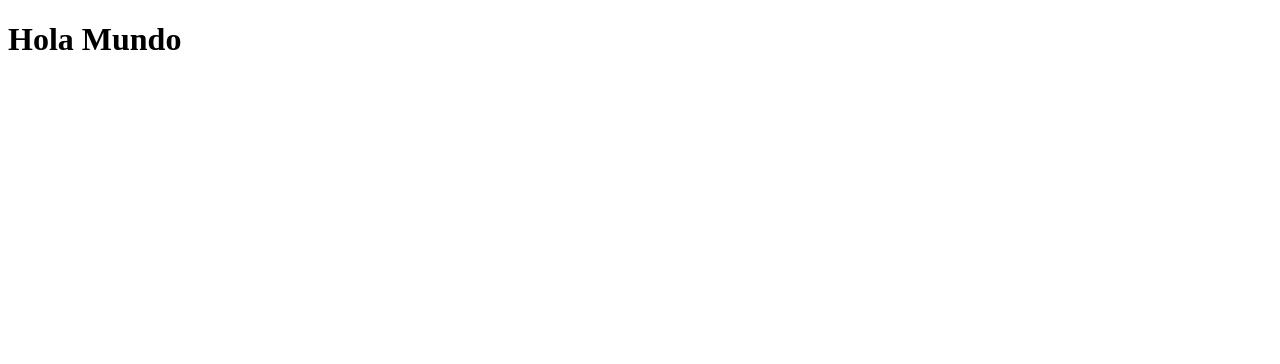
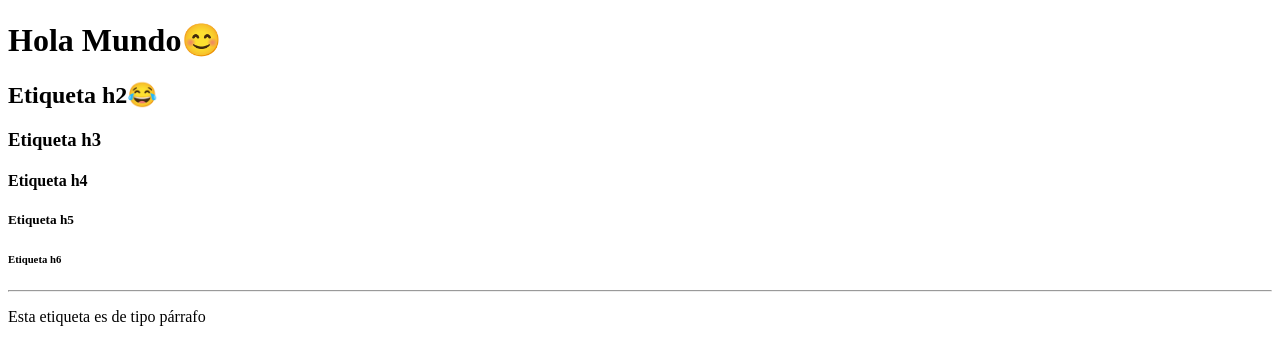
Before and after one commit to arqmonteso-blip/talentotechG706, a plain HTML site: page mision1/frontend/index.html in a window 1280 px wide. Drawn offline with Linux system fonts and the light colour scheme.

Commit message:
13 de abrik pt 2

```diff
--- a/mision1/frontend/index.html
+++ b/mision1/frontend/index.html
@@ -1,11 +1,26 @@
 <!DOCTYPE html>
 <html lang="es">
+
 <head>
     <meta charset="UTF-8">
     <meta name="viewport" content="width=device-width, initial-scale=1.0">
     <title>Mi Primera Web</title>
 </head>
+
 <body>
-    <h1>Hola Mundo</h1>
+    <!-- comentario-->
+    <h1>Hola Mundo😊</h1>
+    <h2>Etiqueta h2😂</h2>
+    <h3>Etiqueta h3</h3>
+    <h4>Etiqueta h4</h4>
+    <h5>Etiqueta h5</h5>
+    <h6>Etiqueta h6</h6>
+
+<!-- comentarios -->
+
+<hr>
+
+<p>Esta etiqueta es de tipo párrafo</p>
 </body>
+
 </html>
```
